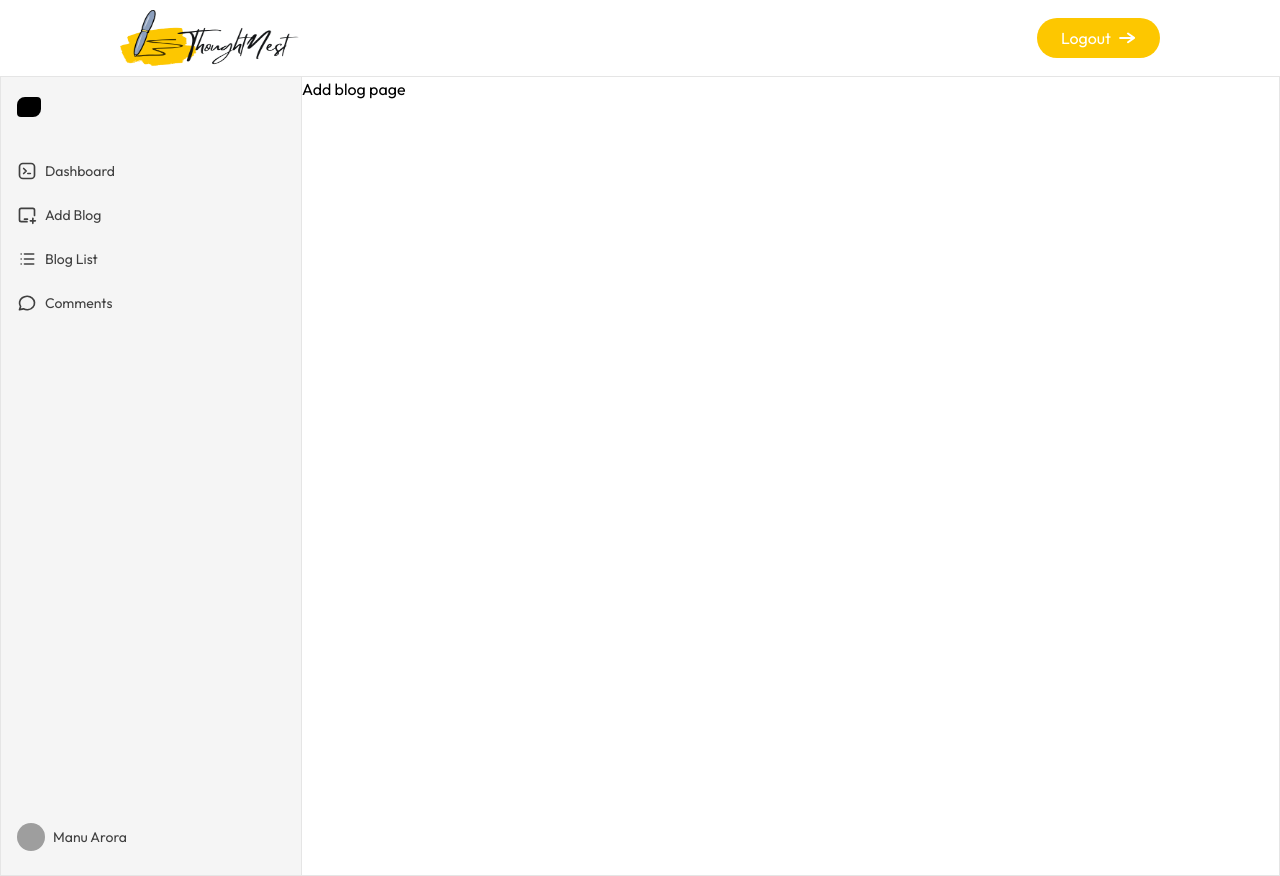
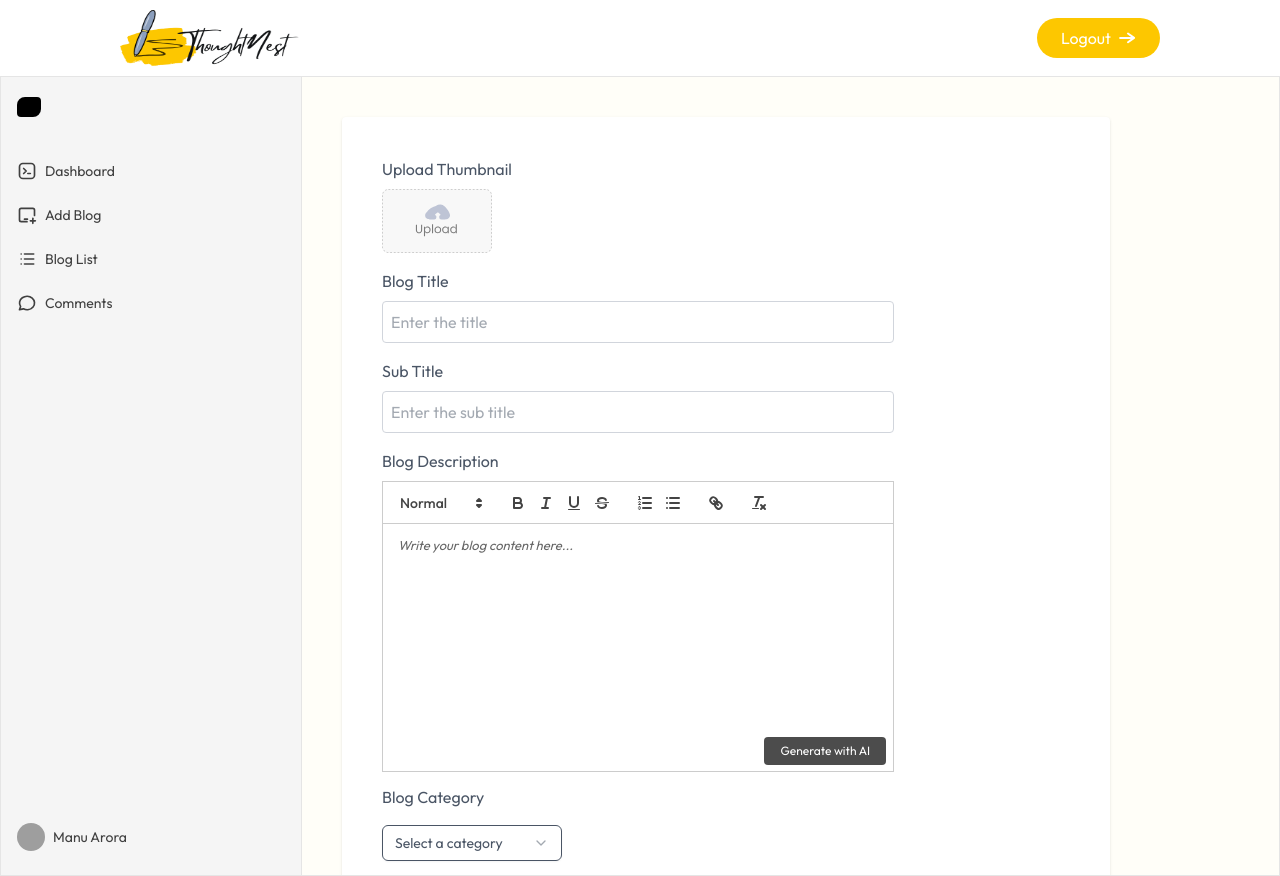
Before and after one commit to MozammilT/thoughtnest, a React (Vite) app in the folder client/: page /dashboard/addBlog in a window 1280 px wide. Built offline with nearby package versions, Linux system fonts and the light colour scheme; grey boxes are pictures that could not be loaded.

Commit message:
Add Addblog page

```diff
--- a/client/src/pages/Admin/AddblogMenu.jsx
+++ b/client/src/pages/Admin/AddblogMenu.jsx
@@ -1,5 +1,132 @@
-function AddblogMenu() {
-  return <div>Add blog page</div>;
+import React, { useState, useRef, useEffect } from "react";
+import Quill from "quill";
+import {
+  Select,
+  SelectContent,
+  SelectGroup,
+  SelectItem,
+  SelectLabel,
+  SelectTrigger,
+  SelectValue,
+} from "@/components/ui/select";
+
+export function SelectDemo({ category, setCategory }) {
+  return (
+    <Select value={category} onValueChange={(value) => setCategory(value)}>
+      <SelectTrigger className="w-[180px]">
+        <SelectValue placeholder="Select a category" />
+      </SelectTrigger>
+      <SelectContent className="bg-white">
+        <SelectGroup>
+          <SelectLabel>Category</SelectLabel>
+          <SelectItem value="Technology">Technology</SelectItem>
+          <SelectItem value="Startup">Startup</SelectItem>
+          <SelectItem value="Lifestyle">Lifestyle</SelectItem>
+          <SelectItem value="Finance">Finance</SelectItem>
+        </SelectGroup>
+      </SelectContent>
+    </Select>
+  );
+}
+
+export function AddblogMenu() {
+  const editorRef = useRef();
+  const quillRef = useRef();
+
+  const [image, setImage] = useState(null);
+  const [title, setTitle] = useState("");
+  const [subTitle, setSubTitle] = useState("");
+  const [category, setCategory] = useState("");
+  const [isPublished, setIsPublished] = useState(false);
+
+  const submitHabndler = async (e) => {
+    e.preventDefault();
+  };
+
+  useEffect(() => {
+    if (!quillRef.current && editorRef.current) {
+      quillRef.current = new Quill(editorRef.current, {
+        theme: "snow",
+        modules: {
+          toolbar: [
+            [{ header: [1, 2, 3, false] }],
+            ["bold", "italic", "underline", "strike"],
+            [{ list: "ordered" }, { list: "bullet" }],
+            ["link"],
+            ["clean"],
+          ],
+        },
+        placeholder: "Write your blog content here...",
+      });
+    }
+  }, []);
+
+  return (
+    <form
+      onSubmit={submitHabndler}
+      className="flex-1 h-full bg-yellow-50/30 text-gray-600 overflow-scroll"
+    >
+      <div className="w-full max-w-3xl p-4 md:p-10 sm:m-10 shadow rounded bg-white">
+        <p>Upload Thumbnail</p>
+        <label htmlFor="image">
+          <img
+            src={image ? URL.createObjectURL(image) : "/upload_area.svg"}
+            alt="uplaod-area"
+            className="mt-2 h-16 rounded cursor-pointer"
+          />
+          <input
+            type="file"
+            id="image"
+            onChange={(e) => setImage(e.target.files[0])}
+            hidden
+            required
+          />
+        </label>
+
+        <p className="mt-4">Blog Title</p>
+        <input
+          required
+          value={title}
+          type="text"
+          placeholder="Enter the title"
+          onChange={(e) => setTitle(e.target.value)}
+          className="w-full max-w-lg mt-2 p-2 border border-gray-300 outline-none rounded"
+        />
+        <p className="mt-4">Sub Title</p>
+        <input
+          required
+          value={subTitle}
+          type="text"
+          placeholder="Enter the sub title"
+          onChange={(e) => setSubTitle(e.target.value)}
+          className="w-full max-w-lg mt-2 p-2 border border-gray-300 outline-none rounded"
+        />
+        <p className="mt-4">Blog Description</p>
+        <div className="max-w-lg h-74 pb-16 sm:pb-10 pt-2 relative">
+          <div ref={editorRef}></div>
+          <button
+            type="button"
+            className="absolute bottom-1 right-2 ml-2 text-xs text-white bg-black/70 py-1.5 px-4 rounded cursor-pointer hover:underline"
+          >
+            Generate with AI
+          </button>
+        </div>
+        <p className="mt-4 mb-4">Blog Category</p>
+        <SelectDemo category={category} setCategory={setCategory} />
+
+        <div className="flex gap-4 mt-5">
+          <p>Publish Now</p>
+          <input
+            type="checkbox"
+            checked={isPublished}
+            className="hover:scale-125 cursor-pointer transition-all duration-200"
+            onChange={(e) => setIsPublished(e.target.checked)}
+          />
+        </div>
+        <button type="submit" className="bg-primary px-4 py-1.5 mt-5 rounded text-white cursor-pointer hover:scale-105 transition-all duration-200">Add Blog</button>
+      </div>
+    </form>
+  );
 }
 
 export default AddblogMenu;
```
